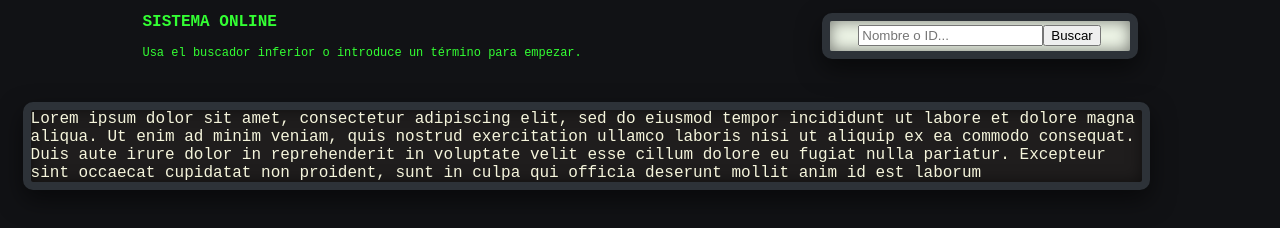
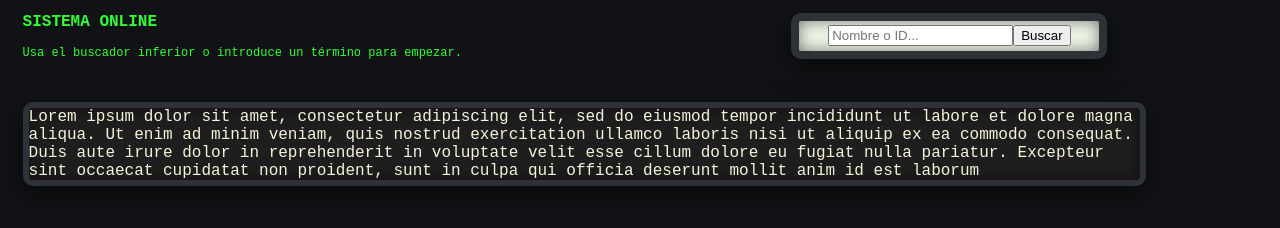
Before and after one commit to dcabpuy700-dev/LM_proyecto, a plain HTML site: page src/index.html in a window 1280 px wide. Drawn offline with Linux system fonts and the light colour scheme; a script that the page names is missing.

Commit message:
ajuste de posicion de top

```diff
--- a/src/style.css
+++ b/src/style.css
@@ -24,9 +24,10 @@ body {
 .top{
     display: flex;
     flex-direction: row;
-    justify-content: space-around;
+    justify-content: space-between;
     align-items: start;
     padding-bottom: 30px;
+    padding-right: 150px;
 }
 
 .text{
@@ -50,7 +51,7 @@ body {
     align-items: center;
     background: rgb(31, 29, 29);
     color: beige;
-    border: 8px solid #2d3238;
+    border: 6px solid #2d3238;
     width: 90%;
     height: 70%;
     border-radius: 10px;
```
